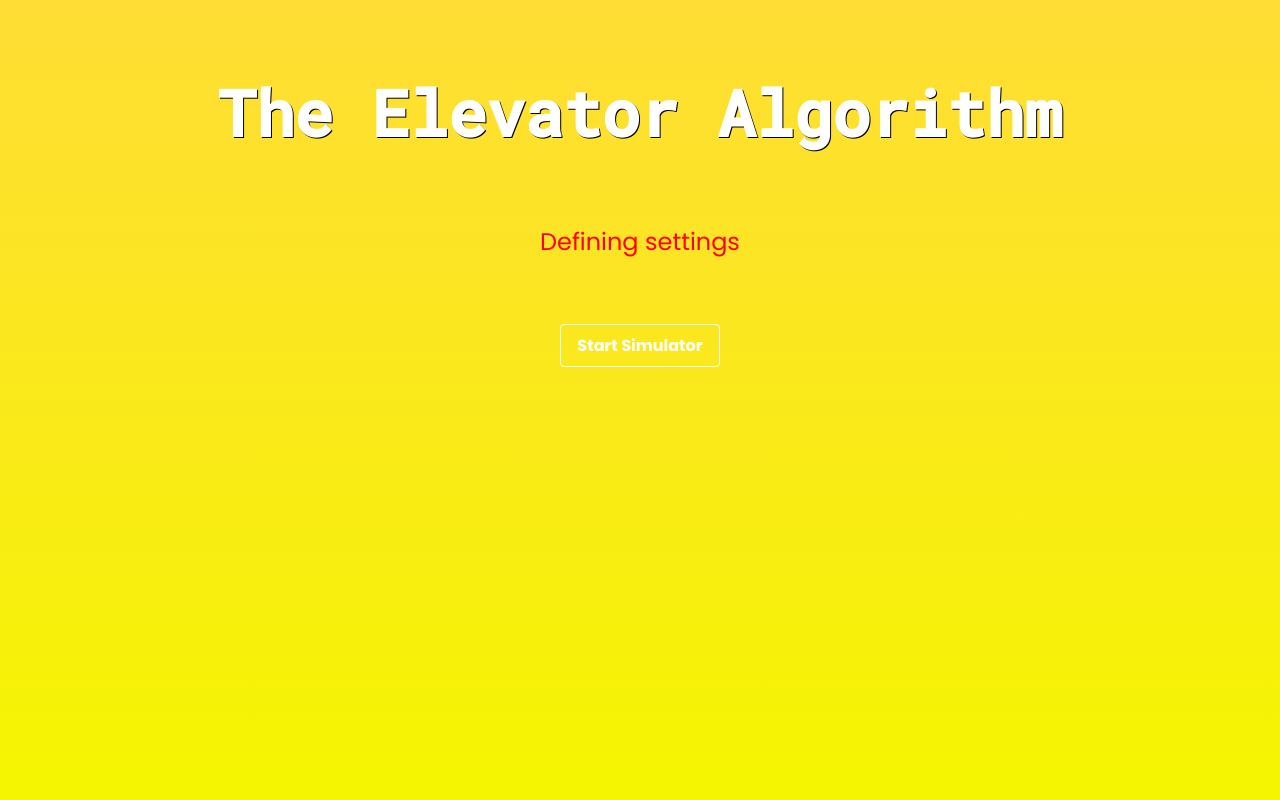
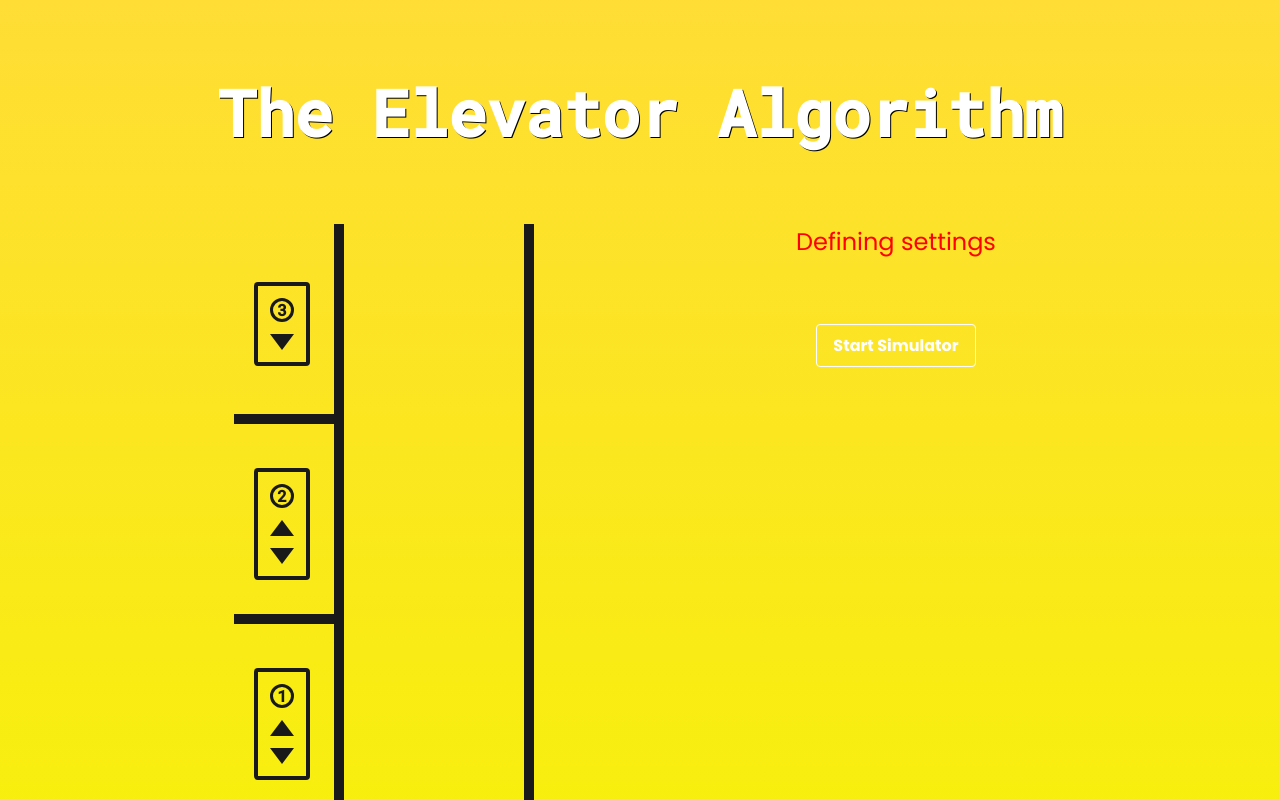
Before and after one commit to juliolmuller/elevator-algorithm-, a React (Vite) app: page / in a window 1280 px wide. Shown: the top 800 px of the page. Built offline with nearby package versions, Linux system fonts and the light colour scheme.

Commit message:
feat: create component to illustrate floor

```diff
--- a/src/components/App/index.tsx
+++ b/src/components/App/index.tsx
@@ -1,4 +1,6 @@
 import { useState } from 'react'
+
+import Floor from '~/components/Floor'
 
 import styles from './styles.module.scss'
 
@@ -9,11 +11,20 @@ function App() {
     <div className={styles.root}>
       <h1>The Elevator Algorithm</h1>
 
-      <p data-enabled={settings}>{settings ? 'Simulator started' : 'Defining settings'}</p>
+      <div className={styles.elevator}>
+        <Floor name="T" onGoUpCall={() => {}} />
+        <Floor name="1" onGoUpCall={() => {}} onGoDownCall={() => {}} />
+        <Floor name="2" onGoUpCall={() => {}} onGoDownCall={() => {}} />
+        <Floor name="3" onGoDownCall={() => {}} />
+      </div>
 
-      <button type="button" onClick={() => setSettings((prev) => !prev)}>
-        {settings ? 'Stop' : 'Start'} Simulator
-      </button>
+      <div className={styles.controls}>
+        <p data-enabled={settings}>{settings ? 'Simulator started' : 'Defining settings'}</p>
+
+        <button type="button" onClick={() => setSettings((prev) => !prev)}>
+          {settings ? 'Stop' : 'Start'} Simulator
+        </button>
+      </div>
     </div>
   )
 }
--- a/src/components/App/styles.module.scss
+++ b/src/components/App/styles.module.scss
@@ -1,17 +1,44 @@
 .root {
+  display: grid;
+  grid-template-columns: repeat(auto-fit, minmax(400px, 1fr));
+  grid-auto-rows: auto;
+  grid-template-areas:
+    "title    title"
+    "elevator controls";
+  gap: 4rem;
+
+  padding: 4rem 10rem;
+
+  h1 {
+    grid-area: title;
+
+    text-shadow: 1px 1px 0 var(--color-black);
+    font-family: var(--font-monospace);
+    font-size: 4rem;
+    font-weight: 700;
+    text-align: center;
+  }
+
+  .elevator {
+    grid-area: elevator;
+  }
+
+  .controls {
+    grid-area: controls;
+  }
+}
+
+.elevator {
+  display: flex;
+  flex-direction: column-reverse;
+  align-items: center;
+}
+
+.controls {
   display: flex;
   flex-direction: column;
   align-items: center;
   gap: 4rem;
-
-  padding: 4rem;
-
-  h1 {
-    text-shadow: 1px 1px 0 var(--color-black);
-    font-family: var(--font-monospace);
-    font-size: 4rem;
-    font-weight: 700;
-  }
 
   p {
     color: red;
--- /dev/null
+++ b/src/components/Floor/index.tsx
@@ -0,0 +1,42 @@
+import styles from './styles.module.scss'
+
+interface FloorProps {
+  name: string
+  onGoDownCall?: () => void
+  onGoUpCall?: () => void
+}
+
+function Floor({ onGoDownCall, onGoUpCall, name }: FloorProps) {
+  return (
+    <div className={styles.root}>
+      <div className={styles.ground} />
+      <div className={styles.walls} />
+
+      <div className={styles.panel}>
+        <span>{name}</span>
+
+        {onGoUpCall && (
+          <button
+            className={styles.btnUp}
+            tabIndex={-1}
+            type="button"
+            onClick={onGoUpCall}
+            aria-label="Call elevator to go up"
+          />
+        )}
+
+        {onGoDownCall && (
+          <button
+            className={styles.btnDown}
+            tabIndex={-1}
+            type="button"
+            onClick={onGoDownCall}
+            aria-label="Call elevator to go down"
+          />
+        )}
+      </div>
+    </div>
+  )
+}
+
+export default Floor
--- /dev/null
+++ b/src/components/Floor/styles.module.scss
@@ -0,0 +1,82 @@
+.root {
+  position: relative;
+
+  display: grid;
+  grid-template-columns: 1fr 2fr;
+
+  height: 200px;
+  width: 300px;
+}
+
+.ground {
+  border-bottom: 10px solid var(--color-grey-900);
+}
+
+.walls {
+  border-left: 10px solid var(--color-grey-900);
+  border-right: 10px solid var(--color-grey-900);
+}
+
+.panel {
+  position: absolute;
+  top: 50%;
+  left: 20px;
+  transform: translateY(-50%);
+
+  display: flex;
+  flex-direction: column;
+  align-items: center;
+  gap: 0.75rem;
+
+  border: 0.25rem solid var(--color-grey-900);
+  border-radius: 0.25rem;
+  padding: 0.75rem;
+
+  span {
+    display: flex;
+    align-items: center;
+    justify-content: center;
+
+    height: 1.5rem;
+    width: 1.5rem;
+    border: 0.2rem solid currentColor;
+    border-radius: 50%;
+
+    color: var(--color-grey-900);
+    font-family: var(--font-monospace);
+    font-weight: 700;
+    user-select: none;
+  }
+
+  button {
+    height: 0;
+    width: 0;
+    border-style: solid;
+
+    &.btnUp {
+      border-color: transparent transparent var(--color-grey-900);
+      border-width: 0 0.75rem 1rem;
+
+      &:hover {
+        border-bottom-color: var(--color-grey-600);
+      }
+
+      &:active {
+        border-bottom-color: var(--color-grey-100);
+      }
+    }
+
+    &.btnDown {
+      border-color: var(--color-grey-900) transparent transparent;
+      border-width: 1rem 0.75rem 0;
+
+      &:hover {
+        border-top-color: var(--color-grey-600);
+      }
+
+      &:active {
+        border-top-color: var(--color-grey-100);
+      }
+    }
+  }
+}
```
